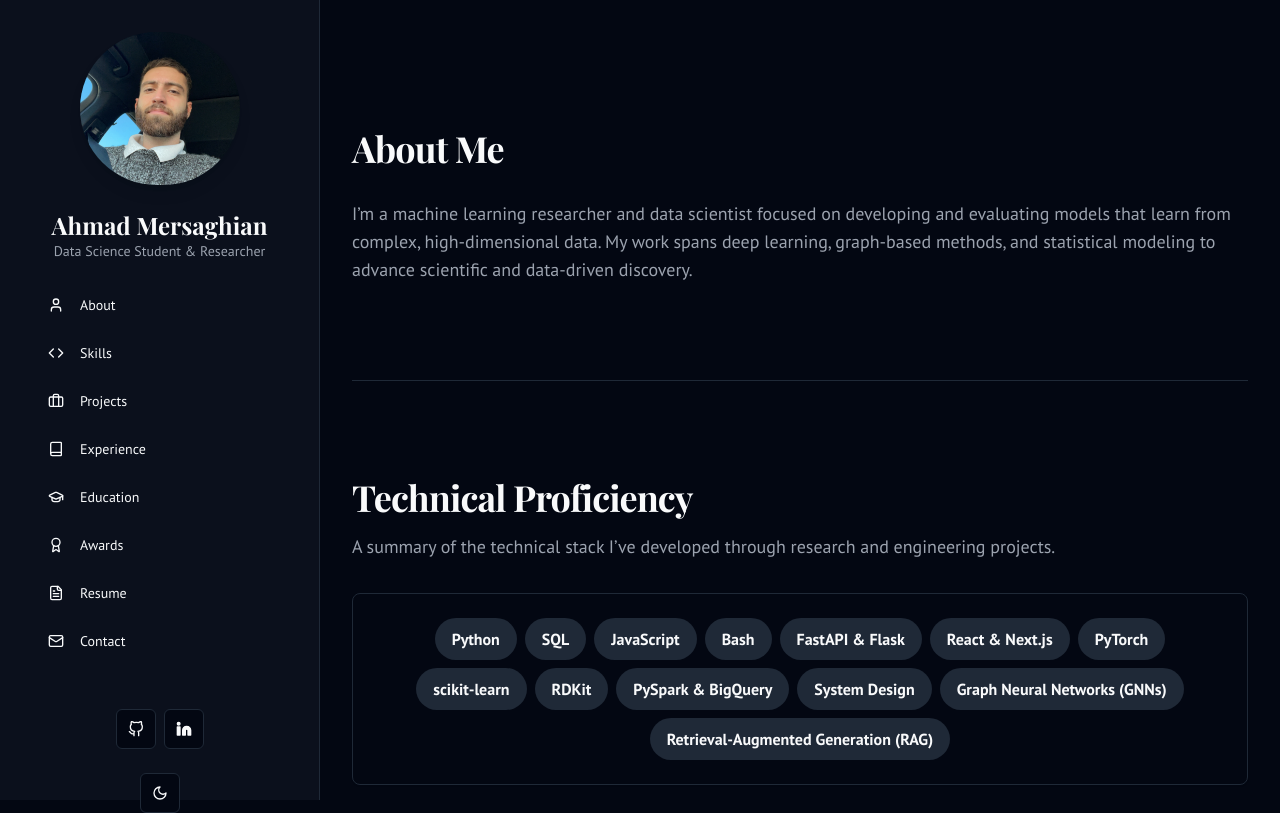
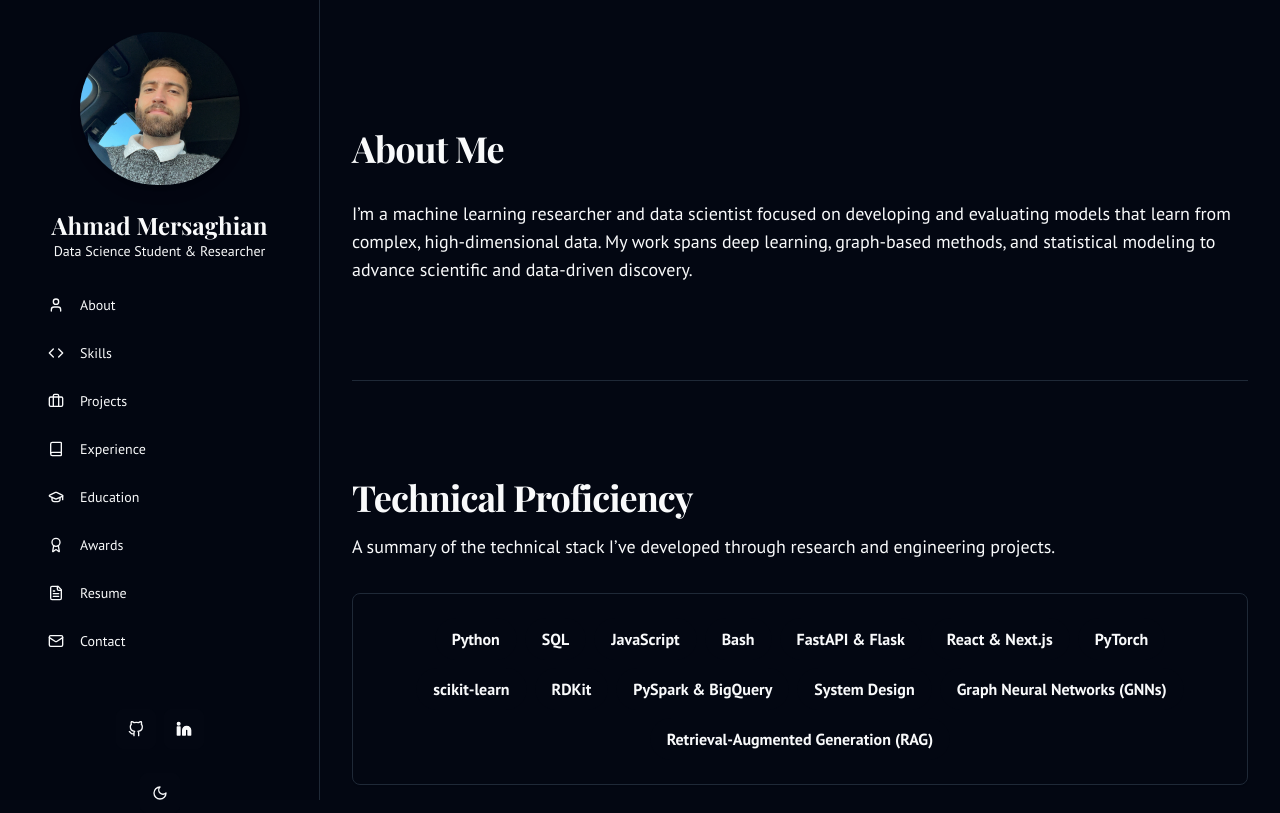
Before and after one commit to ahmad00m/ahmad00m.github.io, a Next.js app: page / in a window 1280 px wide. Shown: the top 813 px of the page. Built offline with nearby package versions, Linux system fonts and the light colour scheme.

Commit message:
minor changes

```diff
--- a/src/app/globals.css
+++ b/src/app/globals.css
@@ -40,16 +40,16 @@
     --popover-foreground: 210 20% 98%;
     --primary: 210 20% 98%;
     --primary-foreground: 220.9 39.3% 11%;
-    --secondary: 215 27.9% 16.9%;
+    --secondary: 224 71.4% 4.1%;
     --secondary-foreground: 210 20% 98%;
-    --muted: 215 27.9% 16.9%;
-    --muted-foreground: 217.9 10.6% 64.9%;
-    --accent: 215 27.9% 16.9%;
+    --muted: 224 71.4% 4.1%;
+    --muted-foreground: 210 20% 98%;
+    --accent: 224 71.4% 4.1%;
     --accent-foreground: 210 20% 98%;
     --destructive: 0 62.8% 30.6%;
     --destructive-foreground: 210 20% 98%;
     --border: 215 27.9% 16.9%;
-    --input: 215 27.9% 16.9%;
+    --input: 224 71.4% 4.1%;
     --ring: 210 20% 98%;
     --chart-1: 220 70% 50%;
     --chart-2: 160 60% 45%;
```
